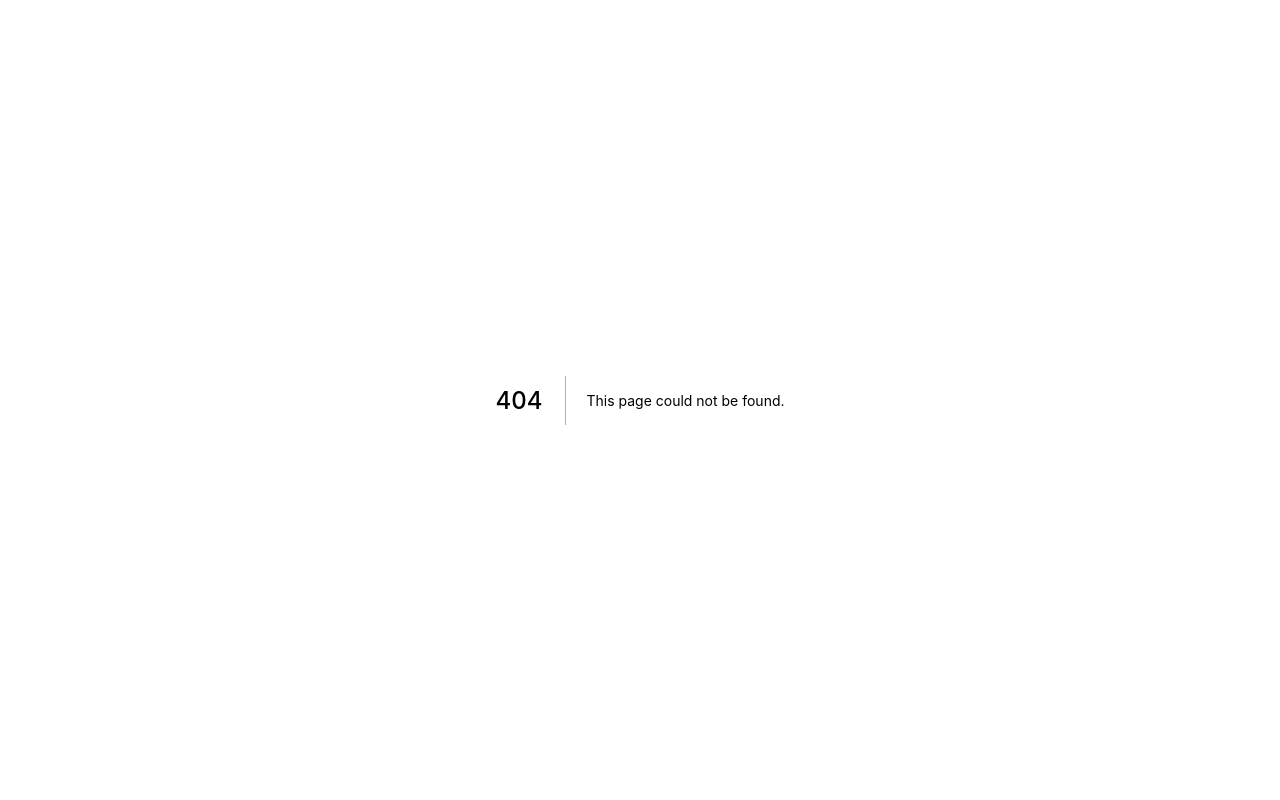
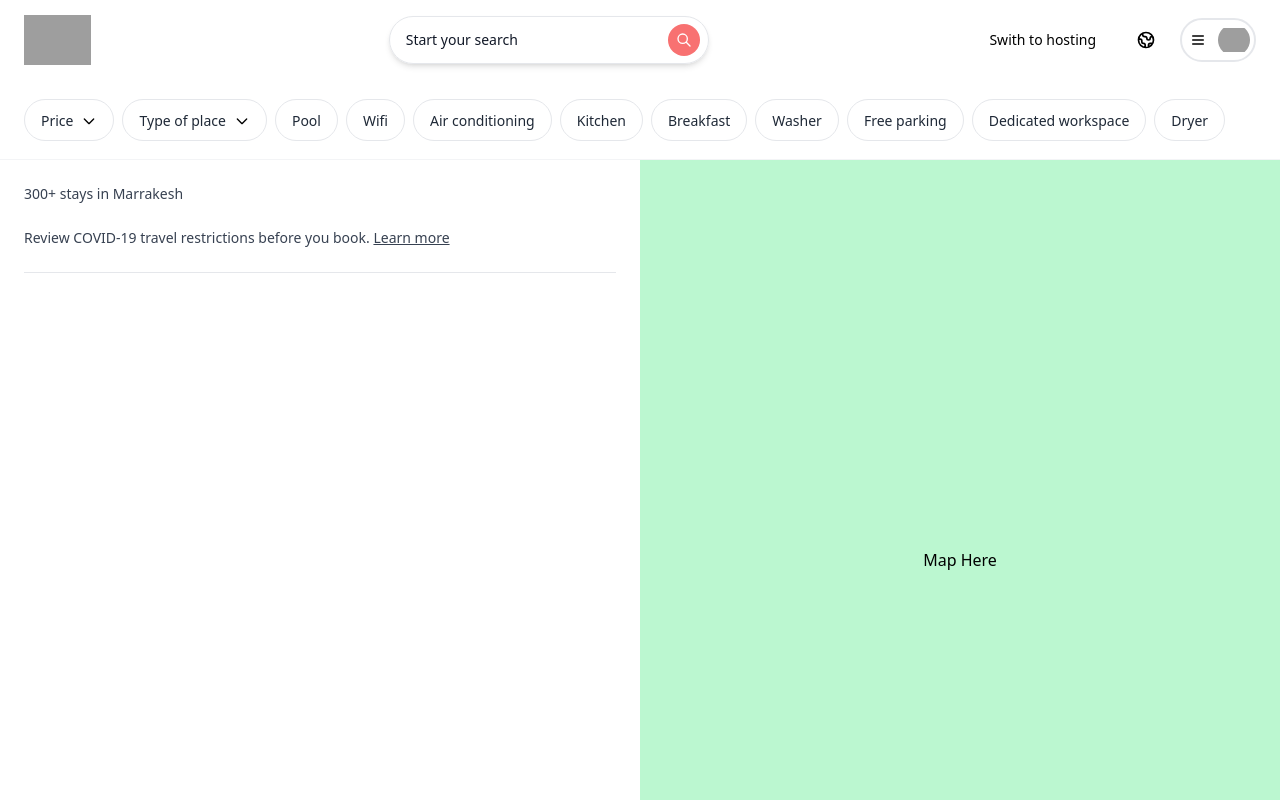
Before and after one commit to jaeel29/airbnb, a Next.js app: page /search in a window 1280 px wide. Before the commit this address had no page. Shown: the top 800 px of the page. Built offline with nearby package versions, Linux system fonts and the light colour scheme; grey boxes are pictures that could not be loaded.

Commit message:
Add tags

```diff
--- a/components/Header/index.tsx
+++ b/components/Header/index.tsx
@@ -1,15 +1,29 @@
 import React, { FormEvent, useEffect, useState } from 'react';
 import Image from 'next/image';
 import Link from 'next/link';
-import { GlobeIcon, MenuIcon, SearchIcon, XIcon } from '@heroicons/react/outline';
+import { ChevronDownIcon, GlobeIcon, MenuIcon, SearchIcon, XIcon } from '@heroicons/react/outline';
 import Avatar from '../UI/Avatar';
 
 import 'react-datepicker/dist/react-datepicker.css';
 import './Header.module.css';
 import FormHeader from './FormHeader';
 
-const Header = () => {
-  const [searchIsOpen, setSearchIsOpen] = useState(true);
+const tagsList = [
+  { title: 'Price', menu: ['item 1', 'item 2'] },
+  { title: 'Type of place', menu: ['item 1', 'item 2'] },
+  { title: 'Pool' },
+  { title: 'Wifi' },
+  { title: 'Air conditioning' },
+  { title: 'Kitchen' },
+  { title: 'Breakfast' },
+  { title: 'Washer' },
+  { title: 'Free parking' },
+  { title: 'Dedicated workspace' },
+  { title: 'Dryer' },
+];
+
+const Header = ({ tags }: { tags?: boolean }) => {
+  const [searchIsOpen, setSearchIsOpen] = useState(false);
   const toggleSearchIsOpen = () => setSearchIsOpen((prev) => !prev);
 
   const [location, setLocation] = useState('');
@@ -41,8 +55,12 @@ const Header = () => {
   };
 
   return (
-    <header className='h-20 border-b bg-white border-gray-100 flex items-center  px-6 sticky top-0 z-50'>
-      {/* Logo */}
+    <>
+      <header
+        className={`h-20 bg-white flex items-center  px-6 sticky top-0 z-50 ${
+          !tags && 'border-b border-gray-100'
+        }`}
+      >
         <div className='flex-grow'>
           <Link href={'/'} passHref>
             <div className='relative w-[100px] h-[50px] cursor-pointer'>
@@ -116,6 +134,41 @@ const Header = () => {
           />
         )}
       </header>
+
+      {tags && (
+        <div className='w-full bg-white flex items-center px-6 h-20 border-b border-gray-100 sticky top-[80px]'>
+          {tagsList.map((tag) => (
+            <>
+              {tag.menu ? (
+                <div key={Math.random()} className=''>
+                  <div className='inline-block whitespace-nowrap pr-2 py-1 w-full'>
+                    <button className='relative px-4 py-2 rounded-full cursor-pointer text-center border border-[##dddddd] outline-none bg-white transition-all duration-150 ease-out active:border-gray-900 active:scale-95'>
+                      <span className='inline-block mr-2 text-sm font-normal text-gray-800 leading-4'>
+                        {tag.title}
+                      </span>
+                      <span className='inline-block align-middle'>
+                        <ChevronDownIcon className='h-4 w-4' />
+                      </span>
+                    </button>
+                  </div>
+                </div>
+              ) : (
+                <div key={Math.random()} className=''>
+                  <div className='inline-block whitespace-nowrap pr-2 py-1 w-full'>
+                    {/* after:content-[""] after:absolute after:left-0 after:top-0 after:border-2 after:border-red-500 after:w-full after:h-full after:rounded-full */}
+                    <button className='relative px-4 py-2 rounded-full cursor-pointer text-center border border-[##dddddd] outline-none bg-white transition-all duration-150 ease-out active:border-gray-900 active:scale-95'>
+                      <span className='text-sm font-normal text-gray-800 leading-4'>
+                        {tag.title}
+                      </span>
+                    </button>
+                  </div>
+                </div>
+              )}
+            </>
+          ))}
+        </div>
+      )}
+    </>
   );
 };
 
--- /dev/null
+++ b/components/PageLayout/index.tsx
@@ -0,0 +1,20 @@
+import React, { FC, ReactNode } from 'react';
+import Footer from '../Footer';
+import Header from '../Header';
+
+const PageLayout: FC<{ children: ReactNode | ReactNode[]; tags?: boolean }> = ({
+  children,
+  tags,
+}) => {
+  return (
+    <>
+      <Header tags={tags} />
+
+      {children}
+
+      <Footer />
+    </>
+  );
+};
+
+export default PageLayout;
--- a/pages/index.tsx
+++ b/pages/index.tsx
@@ -9,19 +9,20 @@ import Discover from '../components/Discover';
 import Footer from '../components/Footer';
 import Header from '../components/Header';
 import MediumCard from '../components/MediumCard';
+import PageLayout from '../components/PageLayout';
 import SmallCard from '../components/SmallCard';
 import CitiesData from '../mocks/Cities.json';
 
 const Home: NextPage = () => {
   return (
-    <div>
+    <>
       <Head>
         <title>Airbnb</title>
         <meta name='description' content='Generated by create next app' />
         <link rel='icon' href='/airbnb_logo.png' />
       </Head>
 
-      <Header />
+      <PageLayout>
         <main className='max-w-[1500px] m-auto flex flex-col items-center pt-9 px-6 overflow-hidden mb-10'>
           <Banner />
           <Cities cities={CitiesData} />
@@ -29,8 +30,8 @@ const Home: NextPage = () => {
           <Cards />
           <Banner2 />
         </main>
-      <Footer />
-    </div>
+      </PageLayout>
+    </>
   );
 };
 
--- /dev/null
+++ b/pages/search.tsx
@@ -0,0 +1,38 @@
+import Head from 'next/head';
+import React from 'react';
+import PageLayout from '../components/PageLayout';
+
+const Search = () => {
+  return (
+    <div>
+      <Head>
+        <title>Airbnb</title>
+        <meta name='description' content='Generated by create next app' />
+        <link rel='icon' href='/airbnb_logo.png' />
+      </Head>
+
+      <PageLayout tags>
+        <main className='h-screen flex'>
+          <div className='bg-white flex-1'>
+            <div className='my-6 mx-6 border-b border-gray-200'>
+              <h1 className='text-sm text-gray-700 mb-6'>300+ stays in Marrakesh</h1>
+
+              <p className='text-sm text-gray-700 pb-6'>
+                Review COVID-19 travel restrictions before you book.{' '}
+                <a className='underline cursor-pointer'>Learn more</a>
+              </p>
+            </div>
+          </div>
+
+          <div className='bg-green-200 flex-1'>
+            <div className='flex items-center justify-center h-full'>
+              <h1>Map Here</h1>
+            </div>
+          </div>
+        </main>
+      </PageLayout>
+    </div>
+  );
+};
+
+export default Search;
```
Lines whose indentation alone changed are shown as unchanged.
